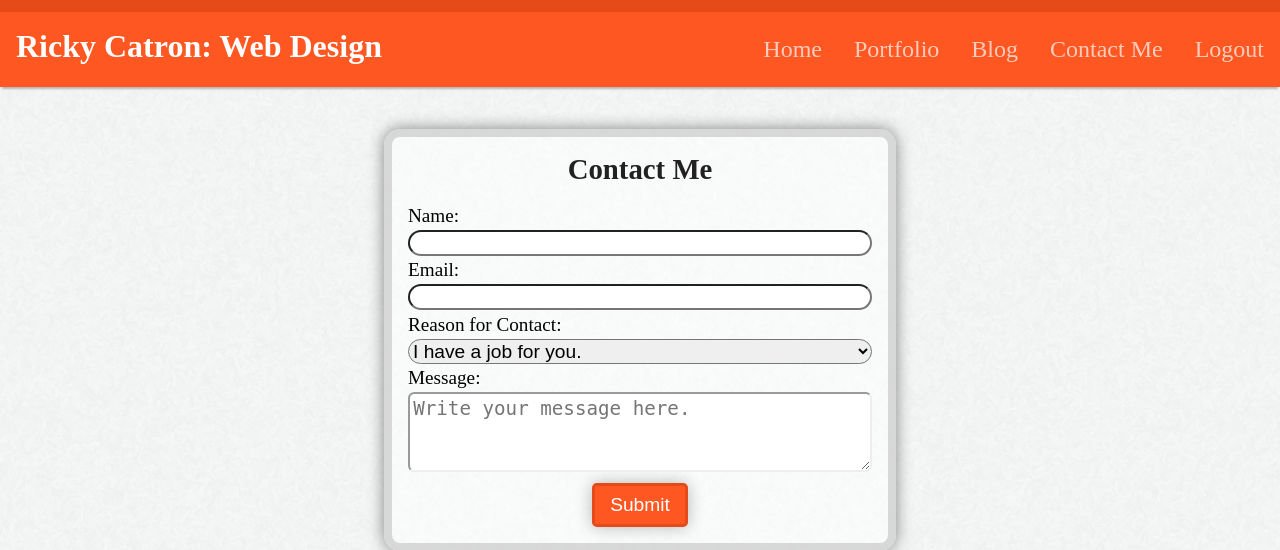
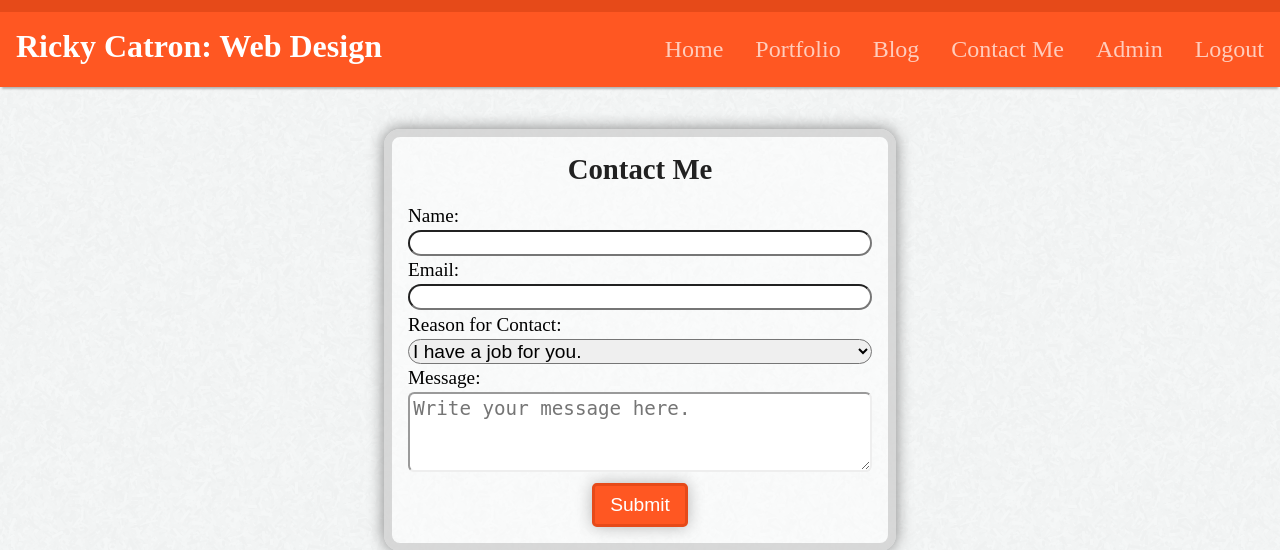
Before and after one commit to sl33t/portfolio, a Django app: page /contact/ in a window 1280 px wide. Shown: the top 550 px of the page. Run offline with Django 3.2, Linux system fonts and the light colour scheme; the visitor is signed in with stand-in values (Sample User, id 1); parts of the project's set-up code (start-up, migrations or seed data) failed here and were passed over; some libraries are stand-ins or nearby versions.

Commit message:
Added admin link

```diff
--- a/home/templates/base.html
+++ b/home/templates/base.html
@@ -20,6 +20,7 @@
             <a href="/blog">Blog</a>
             <a href="/contact">Contact Me</a>
             {% if user.is_authenticated %}
+                <a href="/admin">Admin</a>
                 <a href="/logout">Logout</a>
             {% endif %}
         </nav>
```
